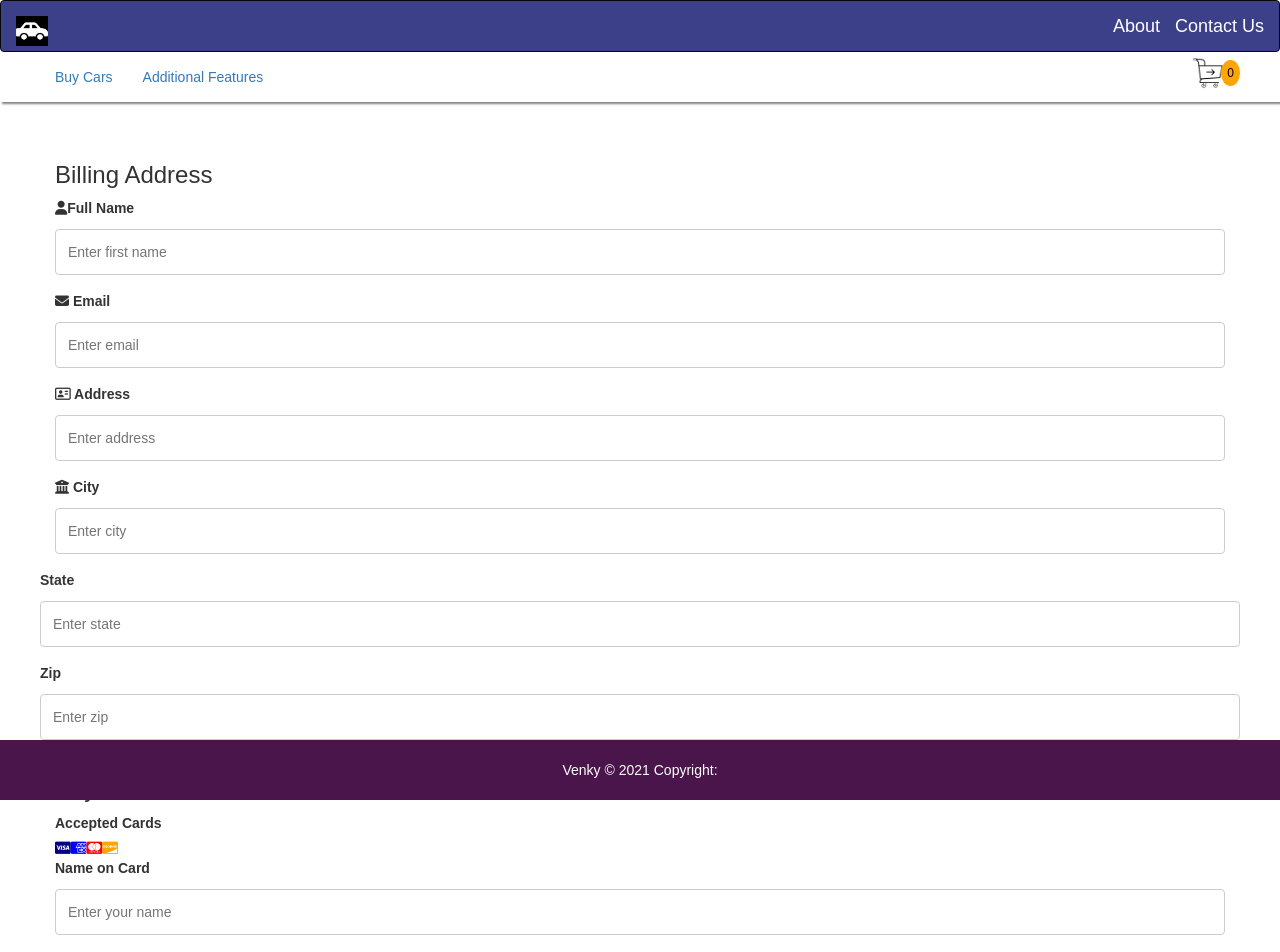
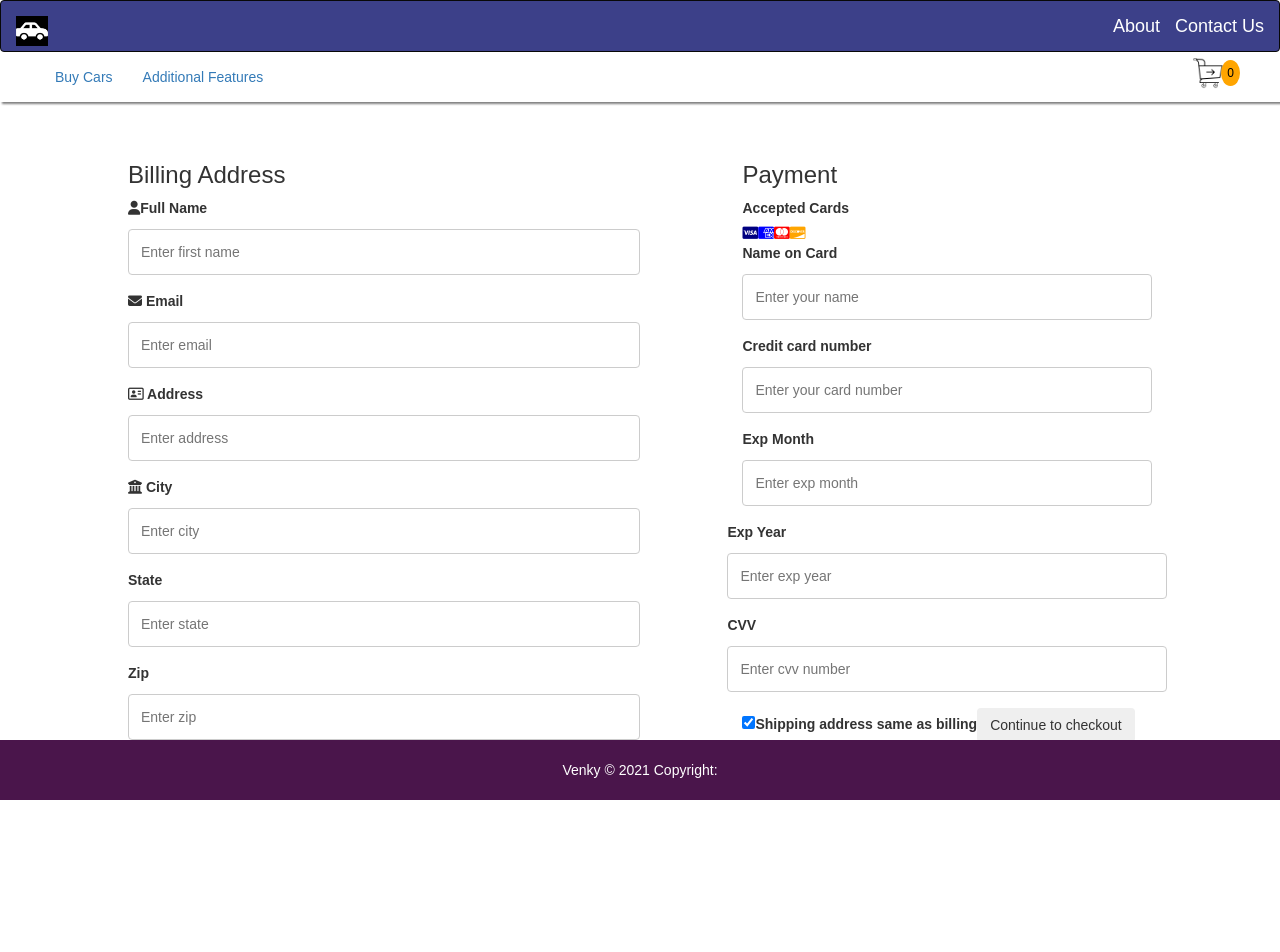
Before and after one commit to vy3191/e-commerce, a React (Create React App) app: page /proceed-to-payment in a window 1280 px wide. Shown: the top 952 px of the page. After the commit the page ends 800 px from the top, so only its background shows below. Built offline with nearby package versions, Linux system fonts and the light colour scheme.

Commit message:
Modified Address component styles

```diff
--- a/src/components/Checkout.js
+++ b/src/components/Checkout.js
@@ -16,6 +16,8 @@ class Checkout extends Component {
       cartItems: purchasedItems.length
     })
   }
+
+
 
   render() {
     return (
--- a/src/components/Payment.js
+++ /dev/null
@@ -1,144 +0,0 @@
-import React, { Component } from 'react';
-
-class Payment extends Component {
-  render() {
-    return (
-      <div className="payment">
-        <div className="row">
-        <div className="col-75">
-            <div className="container">
-              <form>
-                <div className="row">
-                  <div className="col-50">
-                    <h3>Billing Address</h3>
-                    <label
-                      htmlFor="firstName">
-                        <i className="fa fa-user"></i>
-                        Full Name
-                    </label>
-                    <input
-                      type="text"
-                      id="firstName"
-                      name="firstName"
-                      placeholder="Enter first name"
-                    />
-                    <label htmlFor="email"><i className="fa fa-envelope"></i> Email</label>
-                    <input
-                      type="text"
-                      id="email"
-                      name="email"
-                      placeholder="Enter email"
-                    />
-                    <label htmlFor="adr"><i className="fa fa-address-card-o"></i> Address</label>
-                    <input
-                      type="text"
-                      id="adr"
-                      name="address"
-                      placeholder="Enter address"
-                    />
-                    <label htmlFor="city"><i className="fa fa-institution"></i> City</label>
-                    <input
-                      type="text"
-                      id="city"
-                      name="city"
-                      placeholder="Enter city"
-                    />
-                    <div className="row">
-                      <div className="col-50">
-                        <label
-                          htmlFor="state"
-                        >
-                          State
-                        </label>
-                        <input
-                          type="text"
-                          id="state"
-                          name="state"
-                          placeholder="Enter state"
-                        />
-                      </div>
-                      <div className="col-50">
-                        <label htmlFor="zip">Zip</label>
-                        <input
-                          type="text"
-                          id="zip"
-                          name="zip"
-                          placeholder="Enter zip"
-                        />
-                      </div>
-                    </div>
-                  </div>
-
-                  <div className="col-50">
-                    <h3>Payment</h3>
-                    <label htmlFor="firstName">Accepted Cards</label>
-                    <div className="icon-container">
-                      <i className="fa fa-cc-visa" style={{color:"navy"}} ></i>
-                      <i className="fa fa-cc-amex" style={{color:"blue"}} ></i>
-                      <i className="fa fa-cc-mastercard" style={{color:"red"}} ></i>
-                      <i className="fa fa-cc-discover" style={{color:"orange"}} ></i>
-                    </div>
-                    <label htmlFor="cardName">Name on Card</label>
-                    <input
-                      type="text"
-                      id="cardName"
-                      name="cardName"
-                      placeholder="Enter your name"
-                    />
-                    <label htmlFor="cardNum">Credit card number</label>
-                    <input
-                      type="text"
-                      id="cardNum"
-                      name="cardNumber"
-                      placeholder="Enter your card number"
-                    />
-                    <label htmlFor="expMonth">Exp Month</label>
-                    <input
-                      type="text"
-                      id="expMonth"
-                      name="expMonth"
-                      placeholder="Enter exp month"
-                    />
-                    <div className="row">
-                      <div className="col-50">
-                        <label htmlFor="expYear">Exp Year</label>
-                        <input
-                          type="text"
-                          id="expYear"
-                          name="expYear"
-                          placeholder="Enter exp year"
-                        />
-                      </div>
-                      <div className="col-50">
-                        <label htmlFor="cvv">CVV</label>
-                        <input
-                          type="text"
-                          id="cvv"
-                          name="cvv"
-                          placeholder="Enter cvv number"
-                        />
-                      </div>
-                    </div>
-                  </div>
-                </div>
-                <label>
-                  <input
-                    type="checkbox"
-                    checked="checked"
-                    name="sameAdr"
-                  />Shipping address same as billing
-                </label>
-                <input
-                  type="submit"
-                  value="Continue to checkout" className="btn"
-                />
-              </form>
-            </div>
-          </div>
-        </div>
-      </div>
-    );
-  }
-}
-
-export default Payment;
--- a/src/components/index.js
+++ b/src/components/index.js
@@ -6,4 +6,4 @@ export { default as BaseLayout } from './Layout';
 export { default as Cars } from './Cars';
 export { default as ShowCar } from './ShowCar';
 export { default as Checkout } from './Checkout';
-export { default as Payment } from './Payment';
+export { default as Payment } from './payment/Payment';
--- /dev/null
+++ b/src/components/payment/Address.js
@@ -0,0 +1,62 @@
+import React from 'react'
+
+function Address() {
+  return (
+    <div className="address">
+      <h3>Billing Address</h3>
+      <label
+        htmlFor="firstName">
+          <i className="fa fa-user"></i>
+          Full Name
+      </label>
+      <input
+        type="text"
+        id="firstName"
+        name="firstName"
+        placeholder="Enter first name"
+      />
+      <label htmlFor="email"><i className="fa fa-envelope"></i> Email</label>
+      <input
+        type="text"
+        id="email"
+        name="email"
+        placeholder="Enter email"
+      />
+      <label htmlFor="adr"><i className="fa fa-address-card-o"></i> Address</label>
+      <input
+        type="text"
+        id="adr"
+        name="address"
+        placeholder="Enter address"
+      />
+      <label htmlFor="city"><i className="fa fa-institution"></i> City</label>
+      <input
+        type="text"
+        id="city"
+        name="city"
+        placeholder="Enter city"
+      />
+      <label
+        htmlFor="state"
+      >
+        State
+      </label>
+      <input
+        type="text"
+        id="state"
+        name="state"
+        placeholder="Enter state"
+      />
+
+      <label htmlFor="zip">Zip</label>
+      <input
+        type="text"
+        id="zip"
+        name="zip"
+        placeholder="Enter zip"
+      />
+  </div>
+  )
+}
+
+export default Address
--- /dev/null
+++ b/src/components/payment/CreditCard.js
@@ -0,0 +1,70 @@
+import React from 'react'
+
+function CreditCard() {
+  return (
+    <div className="credit-card">
+      <h3>Payment</h3>
+      <label htmlFor="firstName">Accepted Cards</label>
+      <div className="icon-container">
+        <i className="fa fa-cc-visa" style={{color:"navy"}} ></i>
+        <i className="fa fa-cc-amex" style={{color:"blue"}} ></i>
+        <i className="fa fa-cc-mastercard" style={{color:"red"}} ></i>
+        <i className="fa fa-cc-discover" style={{color:"orange"}} ></i>
+      </div>
+      <label htmlFor="cardName">Name on Card</label>
+      <input
+        type="text"
+        id="cardName"
+        name="cardName"
+        placeholder="Enter your name"
+      />
+      <label htmlFor="cardNum">Credit card number</label>
+      <input
+        type="text"
+        id="cardNum"
+        name="cardNumber"
+        placeholder="Enter your card number"
+      />
+      <label htmlFor="expMonth">Exp Month</label>
+      <input
+        type="text"
+        id="expMonth"
+        name="expMonth"
+        placeholder="Enter exp month"
+      />
+      <div className="row">
+        <div className="col-50">
+          <label htmlFor="expYear">Exp Year</label>
+          <input
+            type="text"
+            id="expYear"
+            name="expYear"
+            placeholder="Enter exp year"
+          />
+        </div>
+        <div className="col-50">
+          <label htmlFor="cvv">CVV</label>
+          <input
+            type="text"
+            id="cvv"
+            name="cvv"
+            placeholder="Enter cvv number"
+          />
+        </div>
+      </div>
+      <label>
+      <input
+        type="checkbox"
+        checked="checked"
+        name="sameAdr"
+      />Shipping address same as billing
+      </label>
+      <input
+        type="submit"
+        value="Continue to checkout" className="btn"
+      />
+    </div>
+  )
+}
+
+export default CreditCard
--- /dev/null
+++ b/src/components/payment/Payment.css
@@ -0,0 +1,15 @@
+
+.payment {
+  display: flex;
+  width: 80%;
+  margin: 0 auto;
+  justify-content: space-between;
+}
+
+.address {
+  width: 50%;
+}
+
+.credit-card {
+  width: 40%;
+}
--- /dev/null
+++ b/src/components/payment/Payment.js
@@ -0,0 +1,17 @@
+import React, { Component } from 'react';
+import Address from './Address';
+import CreditCard from './CreditCard';
+import './Payment.css';
+
+class Payment extends Component {
+  render() {
+    return (
+      <form className="payment">
+        <Address />
+        <CreditCard />
+      </form>
+    )
+  }
+}
+
+export default Payment;
--- /dev/null
+++ b/src/components/payment/index.js
@@ -0,0 +1 @@
+export { default as Payment } from './Payment'
```
